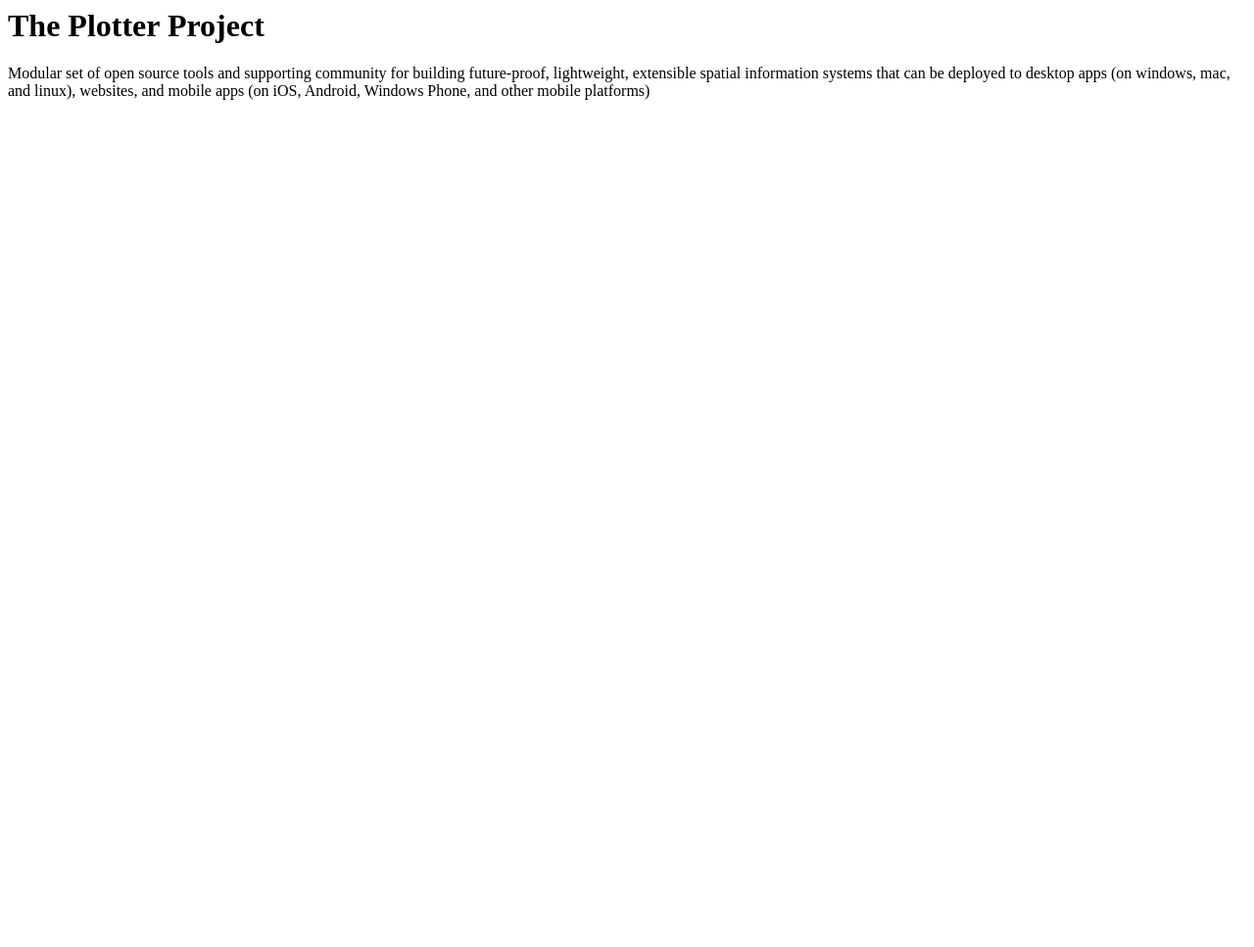
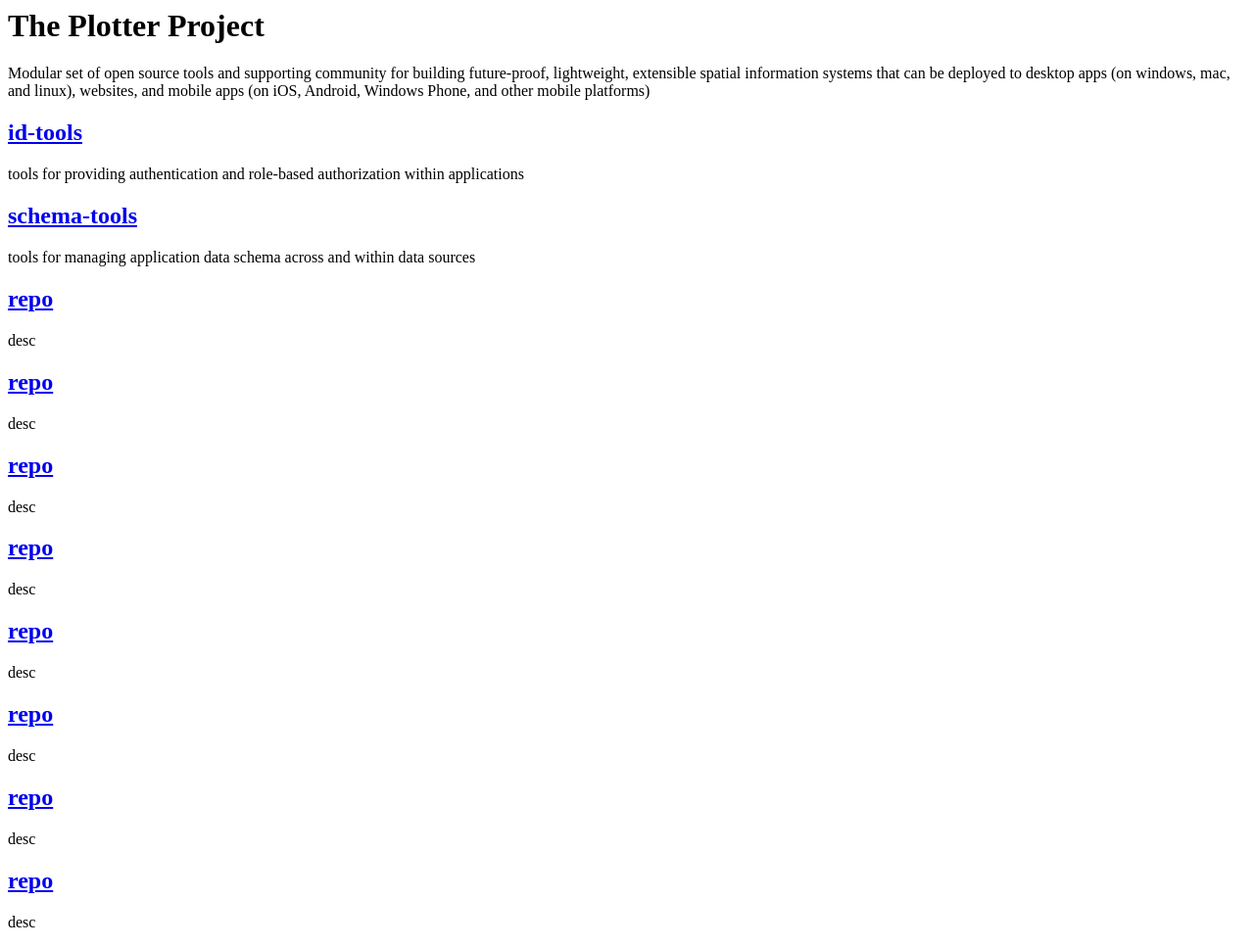
Before and after one commit to plotter/gh-pages, a plain HTML site: page index.html in a window 1280 px wide. Shown: the whole page at 98% size. Before the commit the page ends 800 px from the top, so only its background shows below. Drawn offline with Linux system fonts and the light colour scheme.

Commit message:
Update index.html

```diff
--- a/index.html
+++ b/index.html
@@ -1,3 +1,33 @@
 <h1>The Plotter Project</h1>
 
 <p>Modular set of open source tools and supporting community for building future-proof, lightweight, extensible spatial information systems that can be deployed to desktop apps (on windows, mac, and linux), websites, and mobile apps (on iOS, Android, Windows Phone, and other mobile platforms)</p>
+
+<h2><a href="https://github.com/plotter/id-tools#id-tools" target="_blank">id-tools</a></h2>
+<p>tools for providing authentication and role-based authorization within applications</p>
+
+<h2><a href="https://github.com/plotter/schema-tools#schema-tools" target="_blank">schema-tools</a></h2>
+<p>tools for managing application data schema across and within data sources</p>
+
+<h2><a href="https://github.com/plotter/repo#repo" target="_blank">repo</a></h2>
+<p>desc</p>
+
+<h2><a href="https://github.com/plotter/repo#repo" target="_blank">repo</a></h2>
+<p>desc</p>
+
+<h2><a href="https://github.com/plotter/repo#repo" target="_blank">repo</a></h2>
+<p>desc</p>
+
+<h2><a href="https://github.com/plotter/repo#repo" target="_blank">repo</a></h2>
+<p>desc</p>
+
+<h2><a href="https://github.com/plotter/repo#repo" target="_blank">repo</a></h2>
+<p>desc</p>
+
+<h2><a href="https://github.com/plotter/repo#repo" target="_blank">repo</a></h2>
+<p>desc</p>
+
+<h2><a href="https://github.com/plotter/repo#repo" target="_blank">repo</a></h2>
+<p>desc</p>
+
+<h2><a href="https://github.com/plotter/repo#repo" target="_blank">repo</a></h2>
+<p>desc</p>
```
